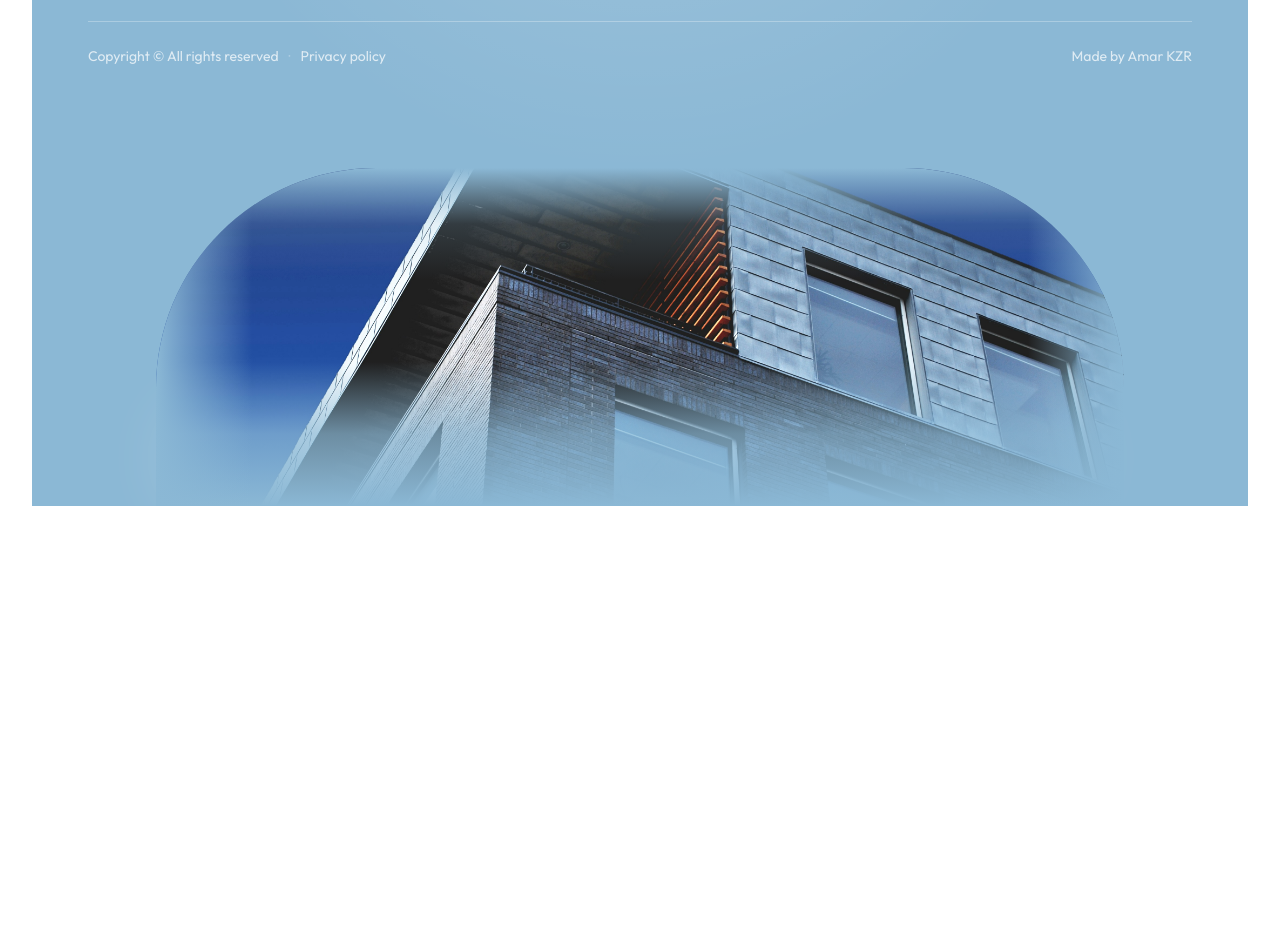
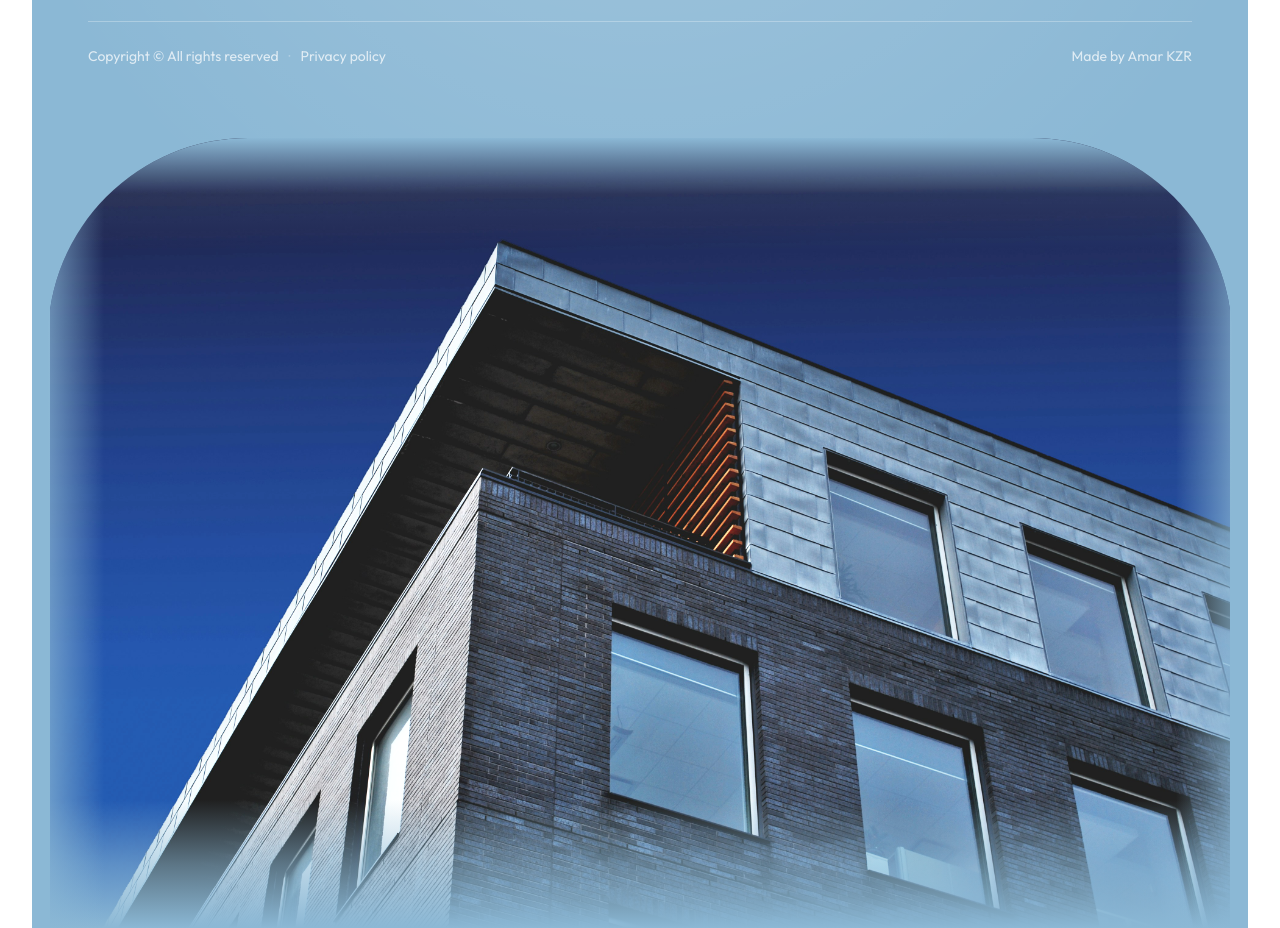
Before and after one commit to aakashmatteredai-jpg/real-state-1, a Next.js app: page / in a window 1280 px wide. Shown: the part 6980-7908 px from the top of the page. Before the commit the page ends 7486 px from the top, so only its background shows below. Built offline with nearby package versions, Linux system fonts and the light colour scheme.

Commit message:
refactor: update Footer component layout and styling for improved responsiveness

```diff
--- a/src/components/Footer.tsx
+++ b/src/components/Footer.tsx
@@ -85,7 +85,7 @@ export default function Footer() {
       >
         <div className="pointer-events-none absolute inset-0 bg-[radial-gradient(circle_at_top,_rgba(255,255,255,0.2),_transparent_48%)]" />
 
-        <div className="relative z-10 mx-auto max-w-7xl px-6 pb-[18rem] pt-14 md:px-10 md:pb-[22rem] md:pt-16 lg:px-14 lg:pb-[26rem] lg:pt-20">
+        <div className="relative z-10 mx-auto max-w-7xl px-6 pt-14 md:px-10 md:pt-16 lg:px-14 lg:pt-20">
           <div className="grid gap-14 lg:grid-cols-[minmax(0,0.95fr)_minmax(0,1.35fr)] lg:gap-16">
             <div className="max-w-sm">
               <div ref={logoRef}>
@@ -150,31 +150,31 @@ export default function Footer() {
 
         <div
           ref={imageRef}
-          className="pointer-events-none absolute inset-x-0 bottom-0 z-0 flex justify-center"
+          className="pointer-events-none relative z-0 mt-10 flex justify-center px-3 md:mt-12 md:px-4"
           aria-hidden="true"
         >
-          <div className="relative h-[16rem] w-[min(1100px,94vw)] md:h-[20rem] lg:h-[24rem]">
-            <div className="absolute bottom-2 left-[8%] h-16 w-28 rounded-full bg-white/35 blur-2xl md:h-20 md:w-36" />
-            <div className="absolute bottom-0 left-1/2 h-20 w-[38%] -translate-x-1/2 rounded-full bg-white/30 blur-3xl md:h-24" />
-            <div className="absolute bottom-4 right-[10%] h-14 w-24 rounded-full bg-white/28 blur-2xl md:h-16 md:w-32" />
+          <div className="relative w-full max-w-[1220px] aspect-[3/2]">
+            <div className="absolute bottom-2 left-[6%] h-16 w-28 rounded-full bg-white/35 blur-2xl md:h-20 md:w-36" />
+            <div className="absolute bottom-0 left-1/2 h-20 w-[42%] -translate-x-1/2 rounded-full bg-white/30 blur-3xl md:h-24" />
+            <div className="absolute bottom-4 right-[8%] h-14 w-24 rounded-full bg-white/28 blur-2xl md:h-16 md:w-32" />
 
-            <div className="absolute inset-x-0 bottom-0 mx-auto h-[88%] w-[88%] overflow-hidden rounded-t-[140px] md:rounded-t-[180px] lg:rounded-t-[220px]">
+            <div className="absolute inset-x-0 bottom-0 mx-auto h-full w-full overflow-hidden rounded-t-[120px] md:rounded-t-[160px] lg:rounded-t-[200px]">
               <div className="absolute inset-0 bg-gradient-to-t from-[#8bb8d5]/10 via-transparent to-white/8" />
 
-              <div className="absolute inset-x-0 bottom-[-8%] h-[115%]">
+              <div className="absolute inset-0">
                 <Image
                   src="/hero.jpg"
                   alt=""
                   fill
-                  sizes="(min-width: 1024px) 980px, 92vw"
-                  className="object-cover object-[58%_56%] scale-[1.08] saturate-[0.9] contrast-[1.08]"
+                  sizes="(min-width: 1280px) 1220px, 94vw"
+                  className="object-contain object-center saturate-[0.9] contrast-[1.08]"
                 />
               </div>
 
-              <div className="absolute inset-x-0 top-0 h-28 bg-gradient-to-b from-[#8bb8d5] via-[#8bb8d5]/18 to-transparent" />
-              <div className="absolute inset-x-0 bottom-0 h-28 bg-gradient-to-t from-[#8bb8d5] via-[#8bb8d5]/72 to-transparent md:h-36" />
-              <div className="absolute inset-y-0 left-0 w-16 bg-gradient-to-r from-[#8bb8d5] to-transparent md:w-24" />
-              <div className="absolute inset-y-0 right-0 w-16 bg-gradient-to-l from-[#8bb8d5] to-transparent md:w-24" />
+              <div className="absolute inset-x-0 top-0 h-24 bg-gradient-to-b from-[#8bb8d5] via-[#8bb8d5]/10 to-transparent md:h-28" />
+              <div className="absolute inset-x-0 bottom-0 h-28 bg-gradient-to-t from-[#8bb8d5] via-[#8bb8d5]/56 to-transparent md:h-32" />
+              <div className="absolute inset-y-0 left-0 w-10 bg-gradient-to-r from-[#8bb8d5]/70 to-transparent md:w-14" />
+              <div className="absolute inset-y-0 right-0 w-10 bg-gradient-to-l from-[#8bb8d5]/70 to-transparent md:w-14" />
             </div>
           </div>
         </div>
```
